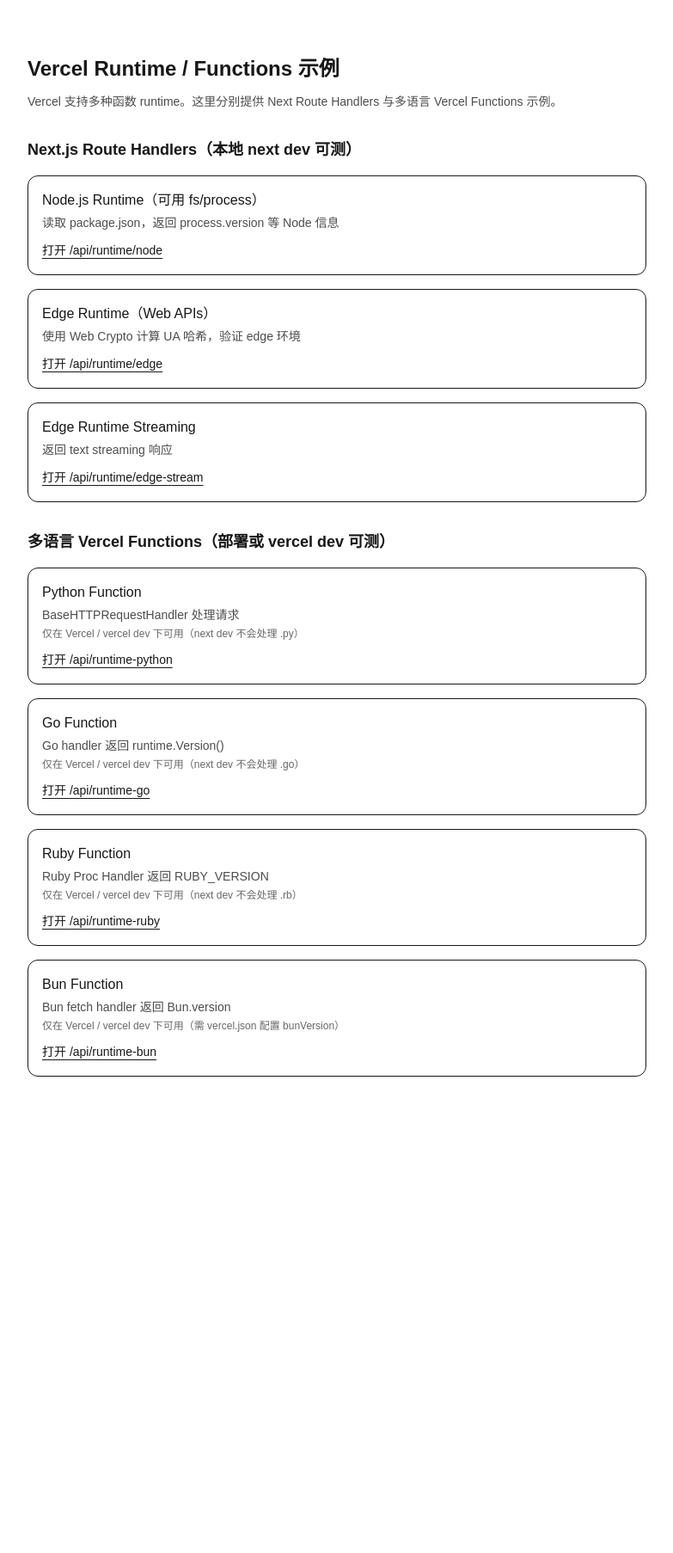
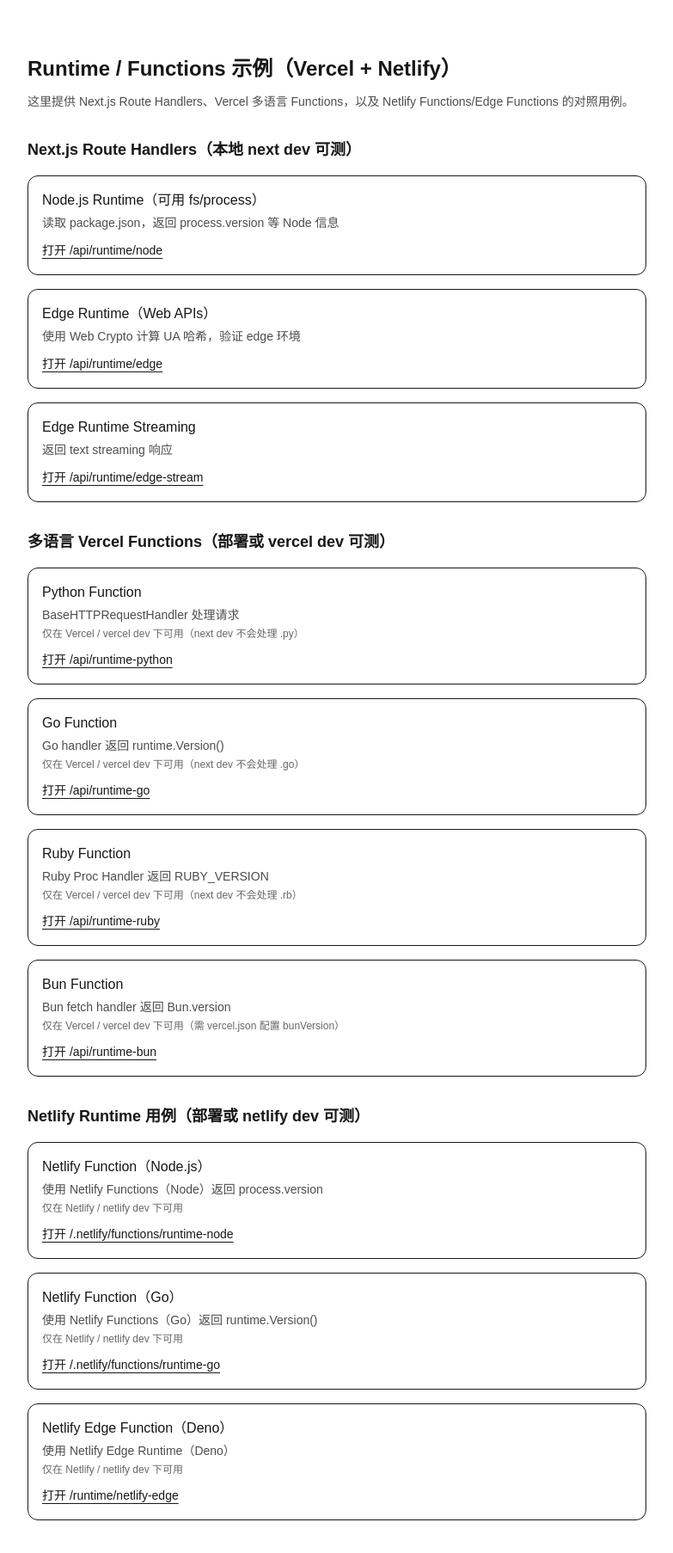
Before and after one commit to mschrome/nextjs-boilerplate, a Next.js app: page / in a window 1280 px wide. Shown: the top 1806 px of the page at 86% size, without its empty margins (248-1031 px from the left). Before the commit the page ends 1316 px from the top, so only its background shows below. Built offline with nearby package versions, Linux system fonts and the light colour scheme.

Commit message:
feat(feature): test netlify runtime func

```diff
--- a/app/page.tsx
+++ b/app/page.tsx
@@ -50,6 +50,27 @@
   },
 ];
 
+const netlifyRuntimeExamples: ExampleItem[] = [
+  {
+    name: "Netlify Function（Node.js）",
+    path: "/.netlify/functions/runtime-node",
+    hint: "使用 Netlify Functions（Node）返回 process.version",
+    note: "仅在 Netlify / netlify dev 下可用",
+  },
+  {
+    name: "Netlify Function（Go）",
+    path: "/.netlify/functions/runtime-go",
+    hint: "使用 Netlify Functions（Go）返回 runtime.Version()",
+    note: "仅在 Netlify / netlify dev 下可用",
+  },
+  {
+    name: "Netlify Edge Function（Deno）",
+    path: "/runtime/netlify-edge",
+    hint: "使用 Netlify Edge Runtime（Deno）",
+    note: "仅在 Netlify / netlify dev 下可用",
+  },
+];
+
 function Section({
   title,
   items,
@@ -86,14 +107,15 @@
 export default function Home() {
   return (
     <main className="mx-auto min-h-screen max-w-3xl px-6 py-16">
-      <h1 className="text-2xl font-semibold">Vercel Runtime / Functions 示例</h1>
+      <h1 className="text-2xl font-semibold">Runtime / Functions 示例（Vercel + Netlify）</h1>
       <p className="mt-3 text-sm text-black/70 dark:text-white/70">
-        Vercel 支持多种函数 runtime。这里分别提供 Next Route Handlers 与多语言 Vercel
-        Functions 示例。
+        这里提供 Next.js Route Handlers、Vercel 多语言 Functions，以及 Netlify
+        Functions/Edge Functions 的对照用例。
       </p>
 
       <Section title="Next.js Route Handlers（本地 next dev 可测）" items={nextRuntimeExamples} />
       <Section title="多语言 Vercel Functions（部署或 vercel dev 可测）" items={vercelFunctionExamples} />
+      <Section title="Netlify Runtime 用例（部署或 netlify dev 可测）" items={netlifyRuntimeExamples} />
     </main>
   );
 }
--- /dev/null
+++ b/netlify/edge-functions/runtime-edge.js
@@ -0,0 +1,15 @@
+export default (request) => {
+  const url = new URL(request.url);
+
+  return Response.json({
+    ok: true,
+    runtime: "netlify-edge-deno",
+    denoVersion: globalThis.Deno?.version?.deno ?? null,
+    path: url.pathname,
+    now: new Date().toISOString(),
+  });
+};
+
+export const config = {
+  path: "/runtime/netlify-edge",
+};
```
Also changed, not shown: 2 other files (tests, documents, lock files or other folders).
